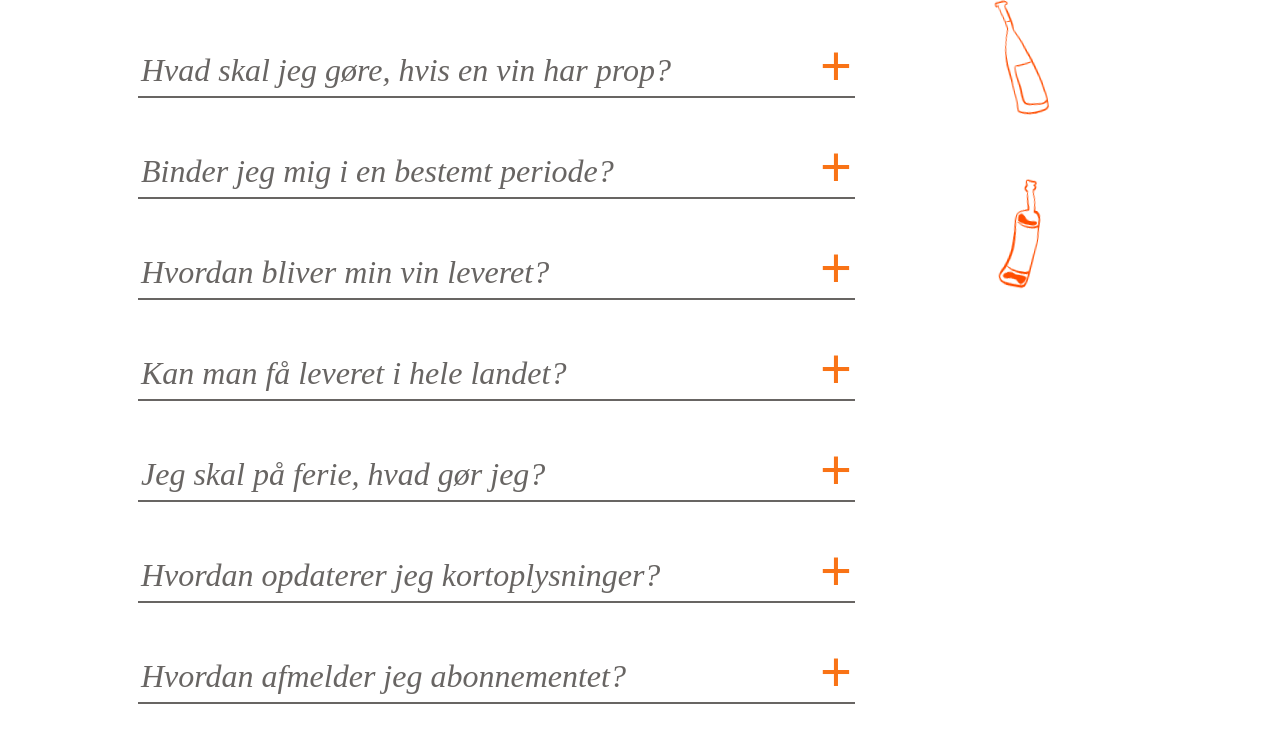
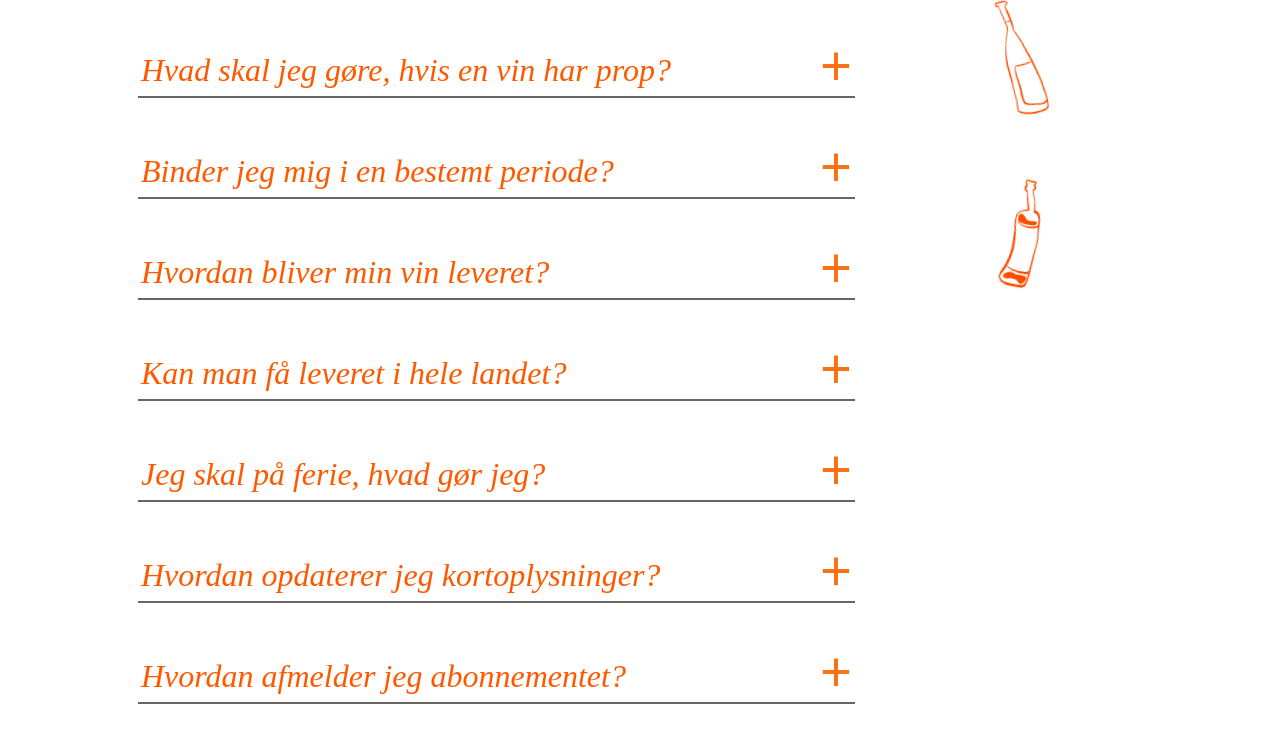
Before and after one commit to sofiaweng/naturvinskassen-refleksion, an Astro site: page /faq in a window 1280 px wide. Shown: the part 741-1490 px from the top of the page. Built offline with nearby package versions, Linux system fonts and the light colour scheme; Astro itself is replaced by a stand-in of ours; a web font is replaced by a local one.

Commit message:
tailwind css

```diff
--- a/src/styles/tailwind.css
+++ b/src/styles/tailwind.css
@@ -19,6 +19,8 @@
   h1,
   h2 {
     @apply font-caslon;
+    @apply italic;
+    @apply text-orange-500;
   }
   h1 {
     @apply text-headline1;
```
